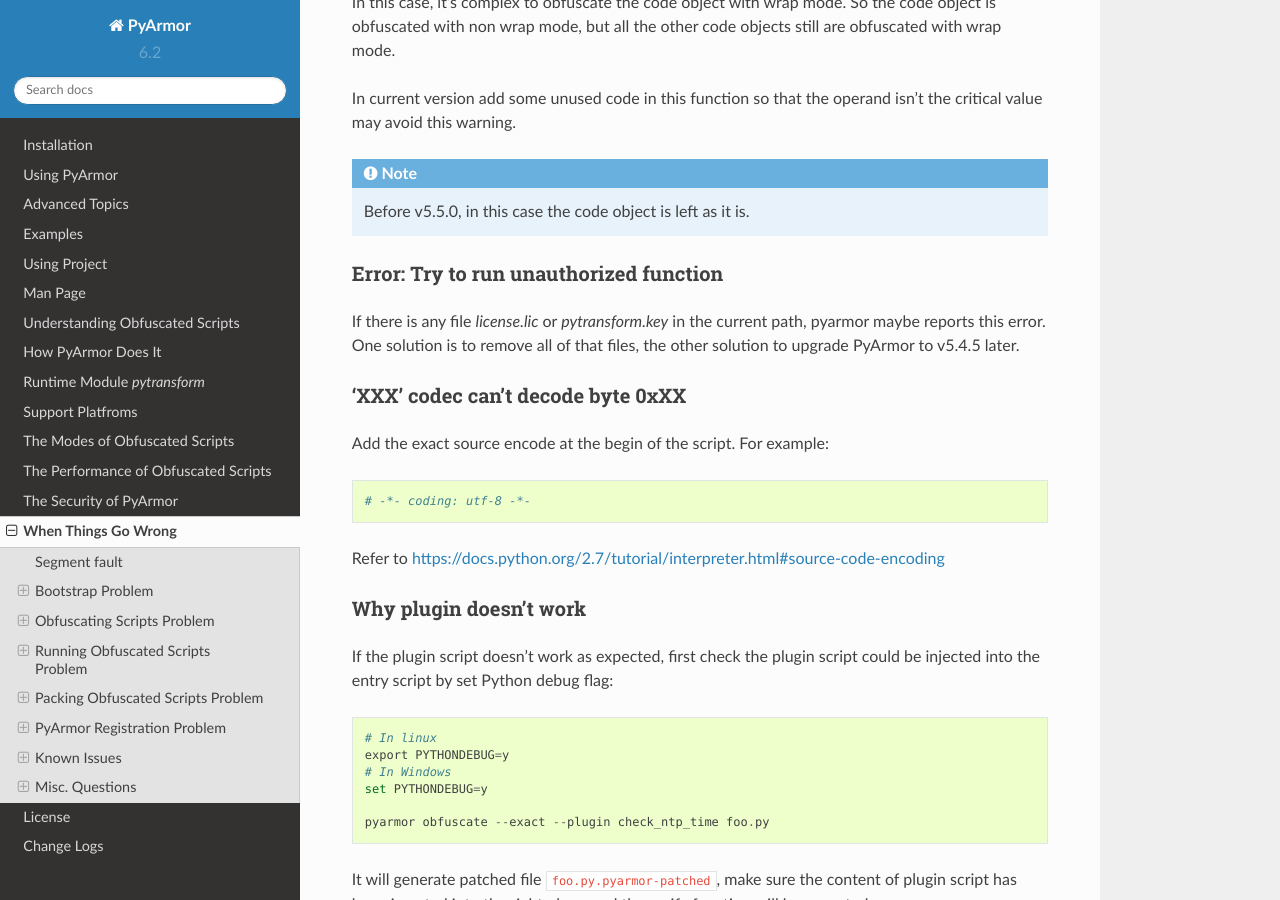
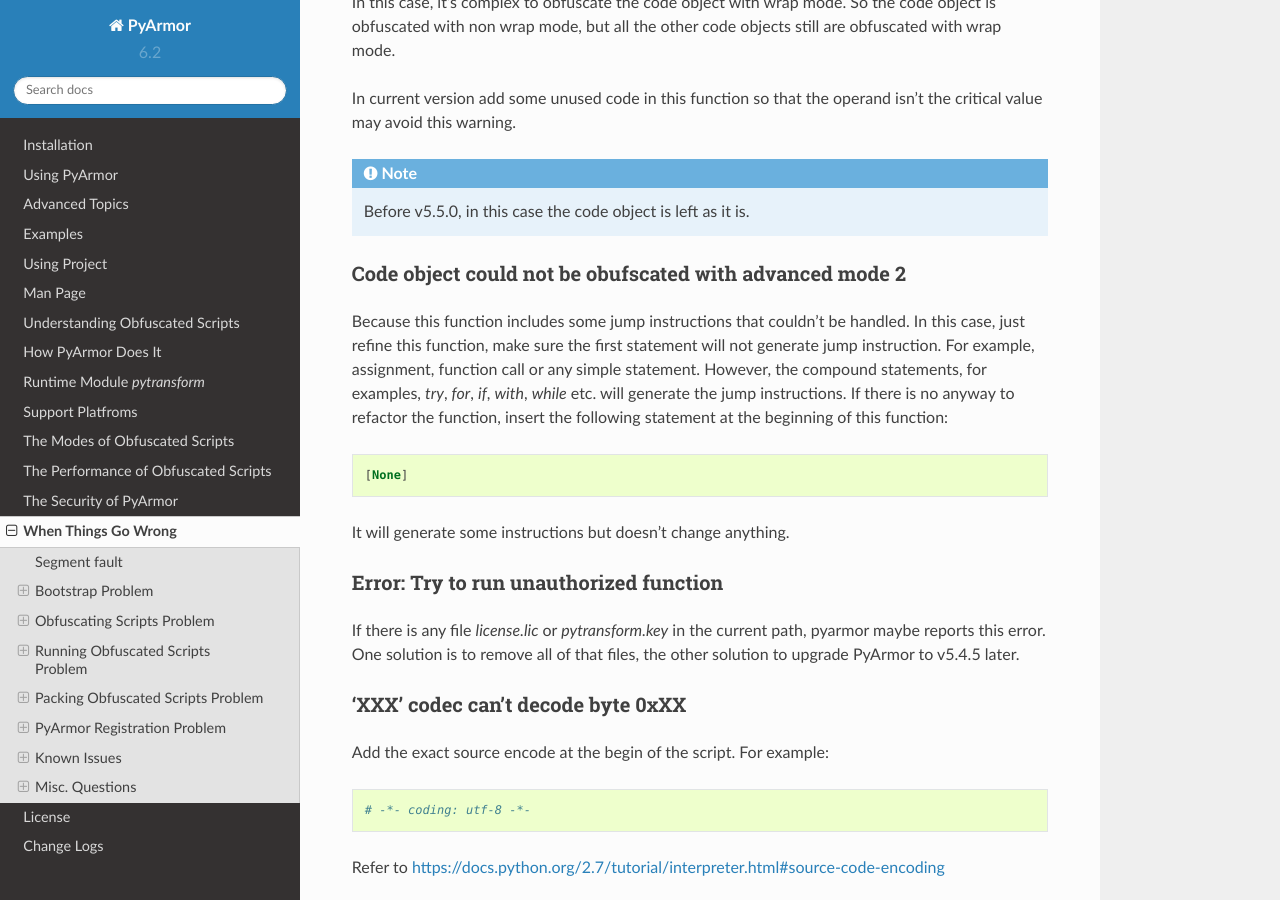
Before and after one commit to dashingsoft/pyarmor, a Sphinx documentation site: the page built from docs/questions.rst, in a window 1280 px wide and 900 px high, scrolled down 3325 px. Built offline with Sphinx 7.4.7 and the Read the Docs theme 2.0.0, drawn with Linux system fonts in a browser that asks for light colours.

Commit message:
Document new question

```diff
--- a/docs/questions.rst
+++ b/docs/questions.rst
@@ -160,6 +160,20 @@
 
    Before v5.5.0, in this case the code object is left as it is.
 
+Code object could not be obufscated with advanced mode 2
+~~~~~~~~~~~~~~~~~~~~~~~~~~~~~~~~~~~~~~~~~~~~~~~~~~~~~~~~
+
+Because this function includes some jump instructions that couldn't be
+handled. In this case, just refine this function, make sure the first statement
+will not generate jump instruction. For example, assignment, function call or
+any simple statement. However, the compound statements, for examples, `try`,
+`for`, `if`, `with`, `while` etc. will generate the jump instructions. If there
+is no anyway to refactor the function, insert the following statement at the
+beginning of this function::
+
+  [None]
+
+It will generate some instructions but doesn't change anything.
 
 Error: Try to run unauthorized function
 ~~~~~~~~~~~~~~~~~~~~~~~~~~~~~~~~~~~~~~~
```
